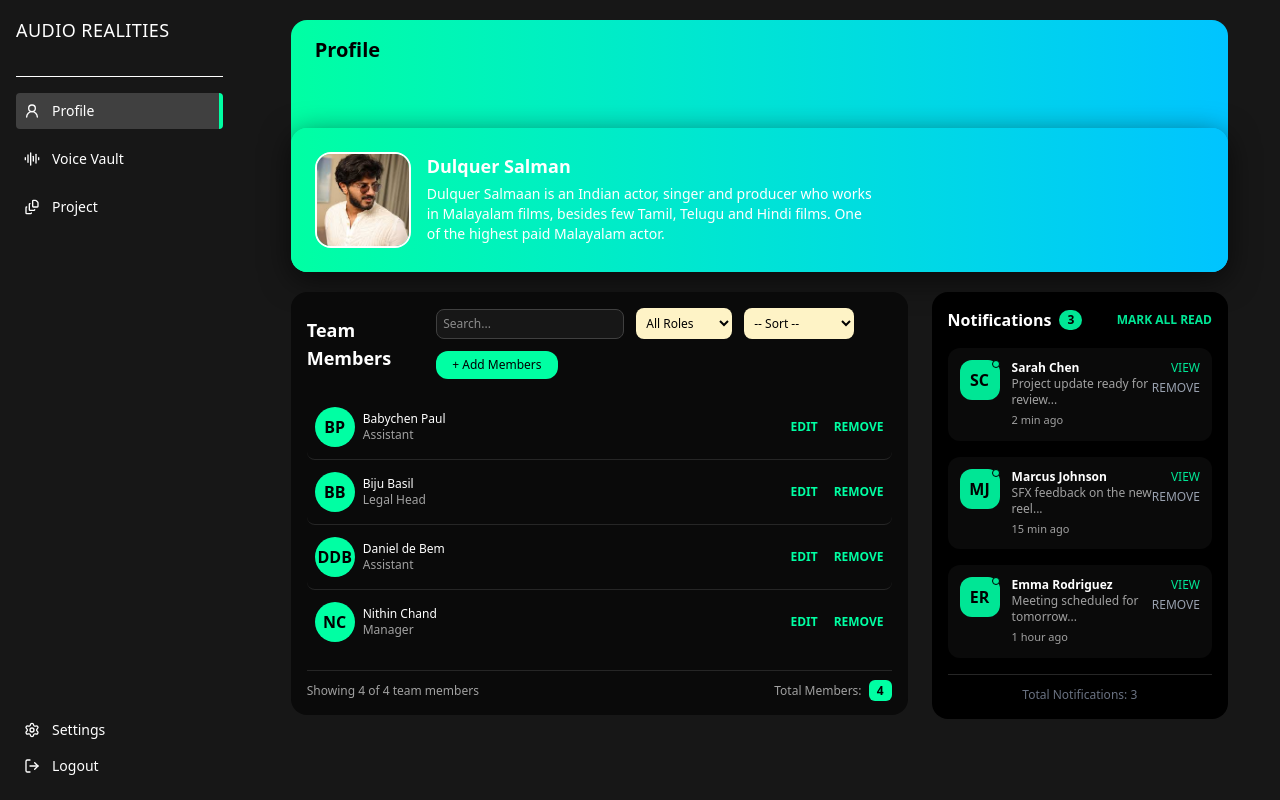
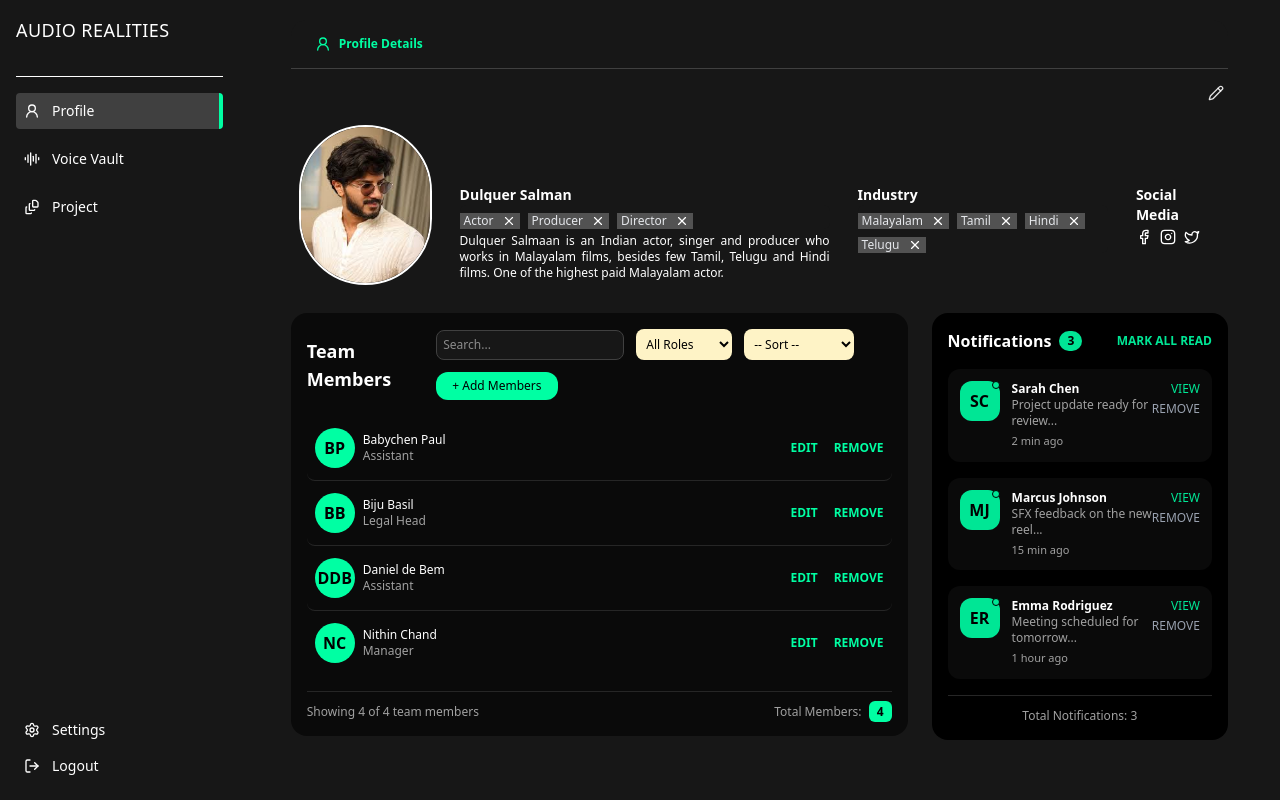
Before and after one commit to pranojtp/AR_Dashboard, a React (Vite) app in the folder User_dashboard/: page /userdashboard/profile in a window 1280 px wide. Built offline with nearby package versions, Linux system fonts and the light colour scheme.

Commit message:
updated on 28-10-2025 1:25

```diff
--- a/User_dashboard/src/App.tsx
+++ b/User_dashboard/src/App.tsx
@@ -44,7 +44,7 @@ function App() {
               <Route path="projectdetails" element={<Projectdetails />} />
             </Route>
 
-            <Route path="settings" element={<SidebarSettings />} />
+            <Route path="sidebarsettings" element={<SidebarSettings />} />
             <Route path="settings" element={<Settingspage />} >
               <Route path="account" element={<Accountdetails />} />
               <Route path="general" element={<Generalsettings />} />
--- a/User_dashboard/src/components/profile/Addteammember.tsx
+++ b/User_dashboard/src/components/profile/Addteammember.tsx
@@ -145,7 +145,7 @@ const Addteammember: React.FC<Props> = ({ onClose }) => {
                         )}
 
                         {/* 🔘 Action Buttons */}
-                        <div className="flex flex-col sm:flex-row justify-between gap-3 mt-2">
+                        <div className="flex flex-col sm:flex-row justify-between gap-3 text-sm mt-2">
                             <button
                                 onClick={onClose}
                                 className="px-3 py-1 border border-[#00FFA3] rounded-md text-[#00FFA3] hover:bg-[#00FFA3]/20 transition w-full sm:w-auto"
--- a/User_dashboard/src/components/profile/Notification.tsx
+++ b/User_dashboard/src/components/profile/Notification.tsx
@@ -78,7 +78,7 @@ const Notification: React.FC = () => {
                 ))}
             </div>
 
-            <div className="border-t border-neutral-800 mt-4 pt-3 text-center text-xs text-gray-500">
+            <div className="border-t border-neutral-800 mt-4 pt-3 text-center text-xs text-neutral-400">
                 Total Notifications: {notifications.length}
             </div>
         </div>
--- a/User_dashboard/src/components/profile/Profilecard.tsx
+++ b/User_dashboard/src/components/profile/Profilecard.tsx
@@ -1,8 +1,95 @@
+// // import { Settings, Bell } from "lucide-react";
+// import DP from "../../assets/dq.jpg"
+// // import { useNavigate } from "react-router-dom";
+
+// const Profilecard = () => {
+//     // const navigate = useNavigate();
+
+//     // const handleSignOut = () => {
+//     //     // Navigate back to login with state
+//     //     navigate("/login", { state: { fromSignout: true } });
+//     // };
+//     return (
+//         <>
+//             <div className="flex flex-col gap-7 rounded-2xl bg-gradient-to-r from-[#00FFA3] to-[#00C4FF] w-full h-auto">
+//                 {/* 🔹 Top Navbar */}
+//                 <div className="flex flex-wrap justify-between items-center px-4 sm:px-6 py-4">
+//                     {/* Left Side */}
+//                     <h1 className="font-semibold text-black text-lg sm:text-xl mb-2 sm:mb-0">
+//                         Profile
+//                     </h1>
+//                     {/* Right Side */}
+//                     <div className="flex flex-wrap items-center gap-3 sm:gap-4 text-black font-medium">
+//                         {/* <UserRound size={18} className="cursor-pointer" /> */}
+//                         {/* <a href="/login"> */}
+//                             {/* <button onClick={handleSignOut} className="text-sm sm:text-sm text-black hover:underline">
+//                                 Sign Out
+//                             </button> */}
+//                         {/* </a> */}
+//                         {/* <a href="/userdashboard/settings/account"><Settings size={18} className="cursor-pointer" /></a>
+//                         <a href="#"><Bell size={18} className="cursor-pointer" /></a> */}
+//                     </div>
+//                 </div>
+//                 {/* 🔹 Profile Section */}
+//                 <section className="rounded-2xl bg-gradient-to-r from-[#00FFA3] to-[#00C4FF] p-6 flex flex-col md:flex-row justify-between items-center gap-6 shadow-[0_8px_30px_rgba(0,0,0,0.6)] mt-5 h-auto">
+//                     <div className="flex flex-col sm:flex-row items-center sm:items-start text-center sm:text-left space-y-3 sm:space-y-0 sm:space-x-4">
+//                         <img
+//                             src={DP}
+//                             alt="Profile Picture"
+//                             className="w-20 h-20 sm:w-24 sm:h-24 rounded-2xl object-cover border-2 border-white"
+//                         />
+//                         <div>
+//                             <h2 className="text-sm sm:text-lg font-semibold text-white">
+//                                 Dulquer Salman
+//                             </h2>
+//                             <p className="text-sm sm:text-sm text-white max-w-md mt-1">
+//                                 Dulquer Salmaan is an Indian actor, singer and producer who works in Malayalam films, besides few Tamil, Telugu and Hindi films. One of the highest paid Malayalam actor.
+//                             </p>
+//                         </div>
+//                     </div>
+
+//                     <div className="flex flex-col sm:flex-row gap-3 w-full sm:w-auto">
+
+//                         {/* <button className="px-4 py-2 rounded-3xl bg-black text-[#00FFA3] shadow-md hover:bg-gray-900 transition w-full sm:w-auto">
+//                         </button> */}
+//                     </div>
+//                 </section>
+//             </div>
+//         </>
+//     )
+// }
+
+// export default Profilecard
+
+
 // import { Settings, Bell } from "lucide-react";
 import DP from "../../assets/dq.jpg"
+import { UserRound, Facebook, Instagram, Twitter ,X,Pencil} from "lucide-react"
+import { useState } from "react";
+
 // import { useNavigate } from "react-router-dom";
 
 const Profilecard = () => {
+    const [languages, setLanguages] = useState<string[]>([
+        "Malayalam",
+        "Tamil",
+        "Hindi",
+        "Telugu",
+    ]);
+
+    const removeLanguage = (lang: string) => {
+        setLanguages((prev) => prev.filter((l) => l !== lang));
+    };
+
+    const [roles, setRoles] = useState<string[]>([
+        "Actor",
+        "Producer",
+        "Director",
+    ]);
+
+    const removeROle = (role: string) => {
+        setRoles((prev) => prev.filter((l) => l !== role));
+    };
     // const navigate = useNavigate();
 
     // const handleSignOut = () => {
@@ -11,40 +98,79 @@ const Profilecard = () => {
     // };
     return (
         <>
-            <div className="flex flex-col gap-7 rounded-2xl bg-gradient-to-r from-[#00FFA3] to-[#00C4FF] w-full h-auto">
+            <div className="flex flex-col gap-3 rounded-2xl bg-neutral-900 w-full h-auto">
                 {/* 🔹 Top Navbar */}
-                <div className="flex flex-wrap justify-between items-center px-4 sm:px-6 py-4">
+                <div className="flex flex-row gap-2 px-4 sm:px-6 py-4 border-b border-neutral-700">
                     {/* Left Side */}
-                    <h1 className="font-semibold text-black text-lg sm:text-xl mb-2 sm:mb-0">
-                        Profile
+                    <UserRound className="size-4 text-[#00FFA3]" />
+                    <h1 className="font-semibold text-[#00FFA3] text-xs sm:text-xs">
+                        Profile Details
                     </h1>
-                    {/* Right Side */}
-                    <div className="flex flex-wrap items-center gap-3 sm:gap-4 text-black font-medium">
-                        {/* <UserRound size={18} className="cursor-pointer" /> */}
-                        {/* <a href="/login"> */}
-                            {/* <button onClick={handleSignOut} className="text-sm sm:text-sm text-black hover:underline">
-                                Sign Out
-                            </button> */}
-                        {/* </a> */}
-                        {/* <a href="/userdashboard/settings/account"><Settings size={18} className="cursor-pointer" /></a>
-                        <a href="#"><Bell size={18} className="cursor-pointer" /></a> */}
-                    </div>
                 </div>
+                <div className="flex flex-wrap justify-between items-center">
+                    <p></p><Pencil className="size-6 px-1 hover:border-1 border-neutral-400 rounded-md"/>
+                </div>
+
                 {/* 🔹 Profile Section */}
-                <section className="rounded-2xl bg-gradient-to-r from-[#00FFA3] to-[#00C4FF] p-6 flex flex-col md:flex-row justify-between items-center gap-6 shadow-[0_8px_30px_rgba(0,0,0,0.6)] mt-5 h-auto">
-                    <div className="flex flex-col sm:flex-row items-center sm:items-start text-center sm:text-left space-y-3 sm:space-y-0 sm:space-x-4">
+                <section className=" bg-neutral-900 p-2 flex flex-col md:flex-row justify-between items-center gap-3 h-auto">
+                    <div className="flex flex-col sm:flex-row gap-3 items-center sm:items-start text-center sm:text-left space-y-3 sm:space-y-0 sm:space-x-4">
                         <img
                             src={DP}
                             alt="Profile Picture"
-                            className="w-20 h-20 sm:w-24 sm:h-24 rounded-2xl object-cover border-2 border-white"
+                            className="w-20 h-20 sm:w-40 sm:h-40 rounded-full object-cover border-2 border-white"
                         />
-                        <div>
-                            <h2 className="text-sm sm:text-lg font-semibold text-white">
+                        <div className="mt-15">
+                            <h2 className="text-sm sm:text-sm font-semibold text-white">
                                 Dulquer Salman
                             </h2>
-                            <p className="text-sm sm:text-sm text-white max-w-md mt-1">
+                            <div className="flex flex-wrap gap-2 bg-neutral-900 pt-2 rounded-md">
+                                {roles.map((role) => (
+                                    <div
+                                        key={role}
+                                        className="flex items-center gap-2 bg-neutral-600 text-gray-200 px-1 text-xs"
+                                    >
+                                        <span>{role}</span>
+                                        <button
+                                            onClick={() => removeROle(role)}
+                                            className="text-white focus:outline-none hover:text-red-400 transition"
+                                        >
+                                            <X size={14} />
+                                        </button>
+                                    </div>
+                                ))}
+                            </div>
+                            <p className="text-xs sm:text-xs text-white font-extralight text-justify max-w-md mt-1">
                                 Dulquer Salmaan is an Indian actor, singer and producer who works in Malayalam films, besides few Tamil, Telugu and Hindi films. One of the highest paid Malayalam actor.
                             </p>
+                        </div>
+                        <div className="mt-15">
+                            <h2 className="text-sm sm:text-sm font-semibold text-white">
+                                Industry
+                            </h2>
+                            <div className="flex flex-wrap gap-2 bg-neutral-900 pt-2 rounded-md">
+                                {languages.map((lang) => (
+                                    <div
+                                        key={lang}
+                                        className="flex items-center gap-2 bg-neutral-600 text-gray-200 px-1 text-xs"
+                                    >
+                                        <span>{lang}</span>
+                                        <button
+                                            onClick={() => removeLanguage(lang)}
+                                            className="text-white focus:outline-none hover:text-red-400 transition"
+                                        >
+                                            <X size={14} />
+                                        </button>
+                                    </div>
+                                ))}
+                            </div>
+                        </div>
+                        <div className="mt-15">
+                            <h2 className="text-sm sm:text-sm font-semibold text-white">
+                                Social Media
+                            </h2>
+                            <div className="flex flex-row gap-2 text-white text-justify max-w-md mt-1">
+                                <Facebook className="size-4" /><Instagram className="size-4" /> <Twitter className="size-4" />
+                            </div>
                         </div>
                     </div>
 
--- a/User_dashboard/src/components/voicevault/Termscard.tsx
+++ b/User_dashboard/src/components/voicevault/Termscard.tsx
@@ -5,7 +5,7 @@ const TermsCard: React.FC = () => {
     <div className="bg-black p-4 rounded-xl flex justify-between items-center lg:h-30">
       <div>
         <h3 className="font-semibold text-white">Terms and Condition</h3>
-        <p className="text-xs text-gray-400">Agreement code : FRB1235476</p>
+        <p className="text-xs text-neutral-400">Agreement code : FRB1235476</p>
       </div>
       <button className="border text-sm border-[#00C4FF] text-[#00C4FF] rounded-xl px-3 py-1 hover:bg-[#00C4FF] hover:text-black transition">
         View Now
```
